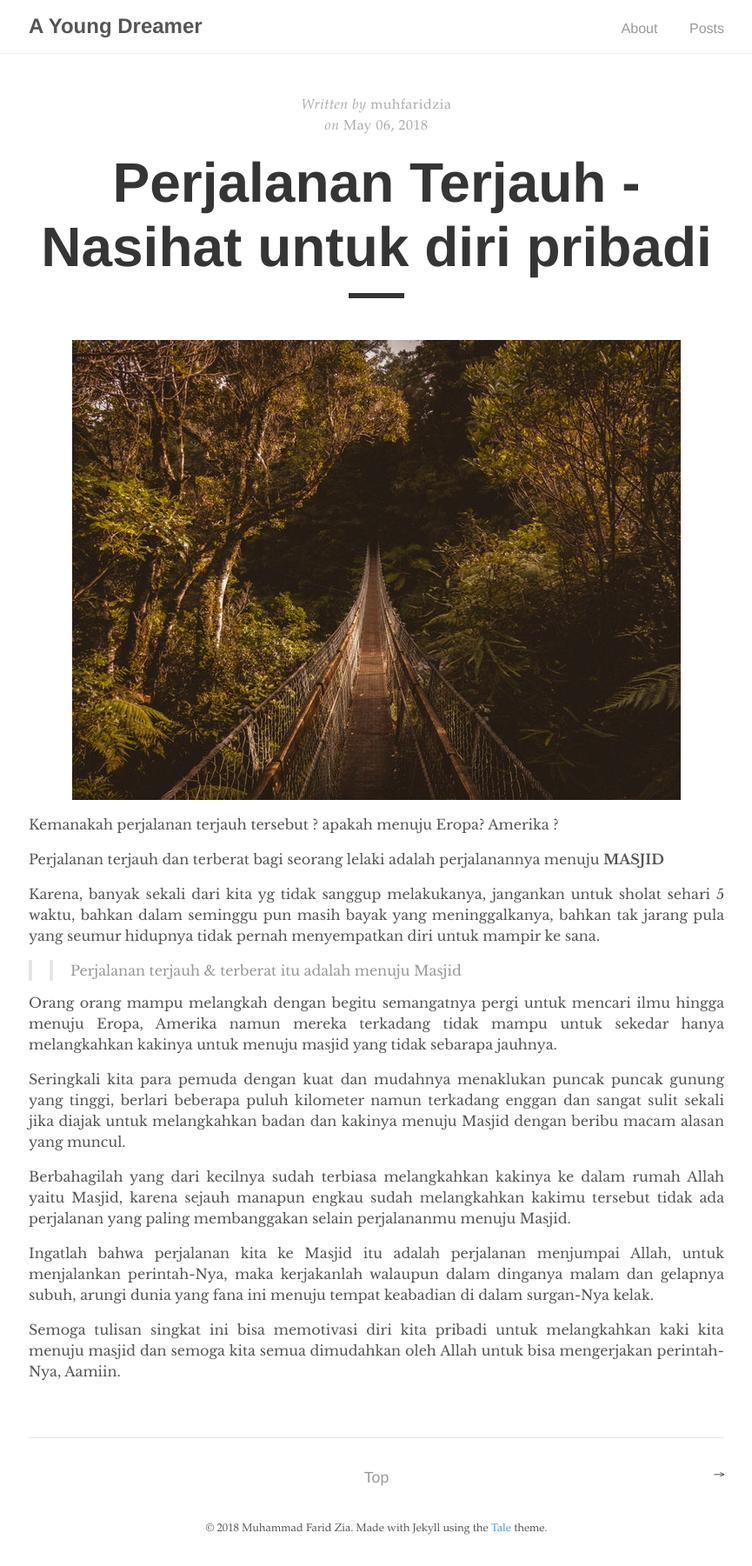
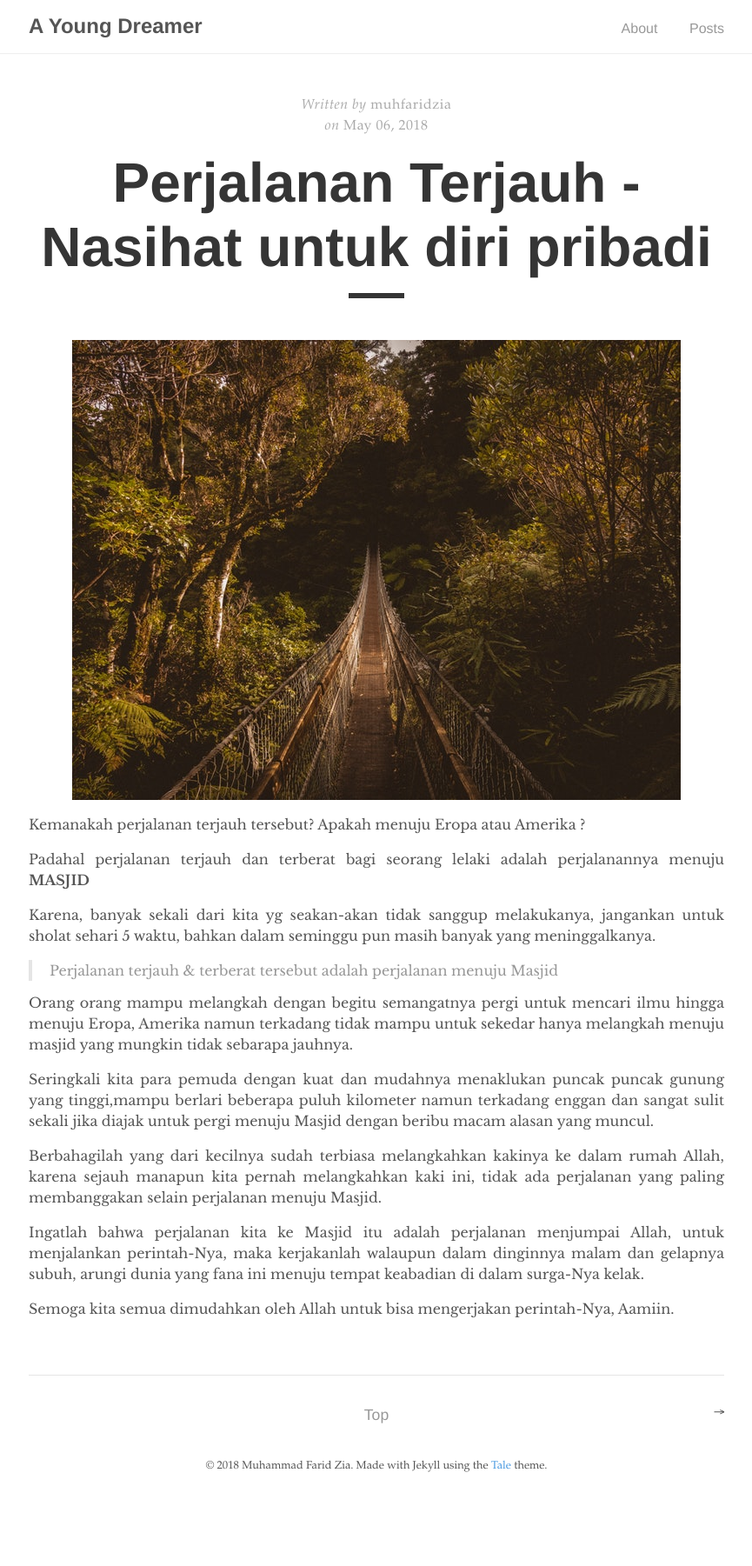
Before and after one commit to mfaridzia/mfaridzia.github.io, a Jekyll site: the page built from _posts/2018-05-06-perjalanan-terjauh-nasihat-untuk-pribadi.md, in a window 1280 px wide. Shown: the whole page at 87% size, without its empty margins (207-1072 px from the left). Built offline with Jekyll 4.4.1, drawn with Linux system fonts in a browser that asks for light colours; after the commit the page ends 1729 px from its top, so only the background shows below that.

Commit message:
Update 2018-05-06-perjalanan-terjauh-nasihat-untuk-pribadi.md

```diff
--- a/_posts/2018-05-06-perjalanan-terjauh-nasihat-untuk-pribadi.md
+++ b/_posts/2018-05-06-perjalanan-terjauh-nasihat-untuk-pribadi.md
@@ -6,20 +6,21 @@ author: "muhfaridzia"
 
 ![Journey Photo](/img/journey-photo-403781.jpeg)
 
-Kemanakah perjalanan terjauh tersebut ? apakah menuju Eropa? Amerika ?
 
-Perjalanan terjauh dan terberat bagi seorang lelaki adalah perjalanannya menuju **MASJID**
+Kemanakah perjalanan terjauh tersebut? Apakah menuju Eropa atau Amerika ?
 
-Karena, banyak sekali dari kita yg tidak sanggup melakukanya, jangankan untuk sholat sehari 5 waktu, bahkan dalam seminggu pun masih bayak yang meninggalkanya, bahkan tak jarang pula yang seumur hidupnya tidak pernah menyempatkan diri untuk mampir ke sana.
+Padahal perjalanan terjauh dan terberat bagi seorang lelaki adalah perjalanannya menuju **MASJID**
 
->> Perjalanan terjauh & terberat itu adalah menuju Masjid
+Karena, banyak sekali dari kita yg seakan-akan tidak sanggup melakukanya, jangankan untuk sholat sehari 5 waktu, bahkan dalam seminggu pun masih banyak yang meninggalkanya.
 
-Orang orang mampu melangkah dengan begitu semangatnya pergi untuk mencari ilmu hingga menuju Eropa, Amerika namun mereka terkadang tidak mampu untuk sekedar hanya melangkahkan kakinya untuk menuju masjid yang tidak sebarapa jauhnya.
+> Perjalanan terjauh & terberat tersebut adalah perjalanan menuju Masjid
 
-Seringkali kita para pemuda dengan kuat dan mudahnya menaklukan puncak puncak gunung yang tinggi, berlari beberapa puluh kilometer namun terkadang enggan dan sangat sulit sekali jika diajak untuk melangkahkan badan dan kakinya menuju Masjid dengan beribu macam alasan yang muncul.
+Orang orang mampu melangkah dengan begitu semangatnya pergi untuk mencari ilmu hingga menuju Eropa, Amerika namun terkadang tidak mampu untuk sekedar hanya melangkah menuju masjid yang mungkin tidak sebarapa jauhnya.
 
-Berbahagilah yang dari kecilnya sudah terbiasa melangkahkan kakinya ke dalam rumah Allah yaitu Masjid, karena sejauh manapun engkau sudah melangkahkan kakimu tersebut tidak ada perjalanan yang paling membanggakan selain perjalananmu menuju Masjid.
+Seringkali kita para pemuda dengan kuat dan mudahnya menaklukan puncak puncak gunung yang tinggi,mampu berlari beberapa puluh kilometer namun terkadang enggan dan sangat sulit sekali jika diajak untuk pergi menuju Masjid dengan beribu macam alasan yang muncul.
 
-Ingatlah bahwa perjalanan kita ke Masjid itu adalah perjalanan menjumpai Allah, untuk menjalankan perintah-Nya, maka kerjakanlah walaupun dalam dinganya malam dan gelapnya subuh, arungi dunia yang fana ini menuju tempat keabadian di dalam surgan-Nya kelak.
+Berbahagilah yang dari kecilnya sudah terbiasa melangkahkan kakinya ke dalam rumah Allah, karena sejauh manapun kita pernah melangkahkan kaki ini, tidak ada perjalanan yang paling membanggakan selain perjalanan menuju Masjid.
 
-Semoga tulisan singkat ini bisa memotivasi diri kita pribadi untuk melangkahkan kaki kita menuju masjid dan semoga kita semua dimudahkan oleh Allah untuk bisa mengerjakan perintah-Nya, Aamiin.
+Ingatlah bahwa perjalanan kita ke Masjid itu adalah perjalanan menjumpai Allah, untuk menjalankan perintah-Nya, maka kerjakanlah walaupun dalam dinginnya malam dan gelapnya subuh, arungi dunia yang fana ini menuju tempat keabadian di dalam surga-Nya kelak.
+
+Semoga kita semua dimudahkan oleh Allah untuk bisa mengerjakan perintah-Nya, Aamiin.
```
